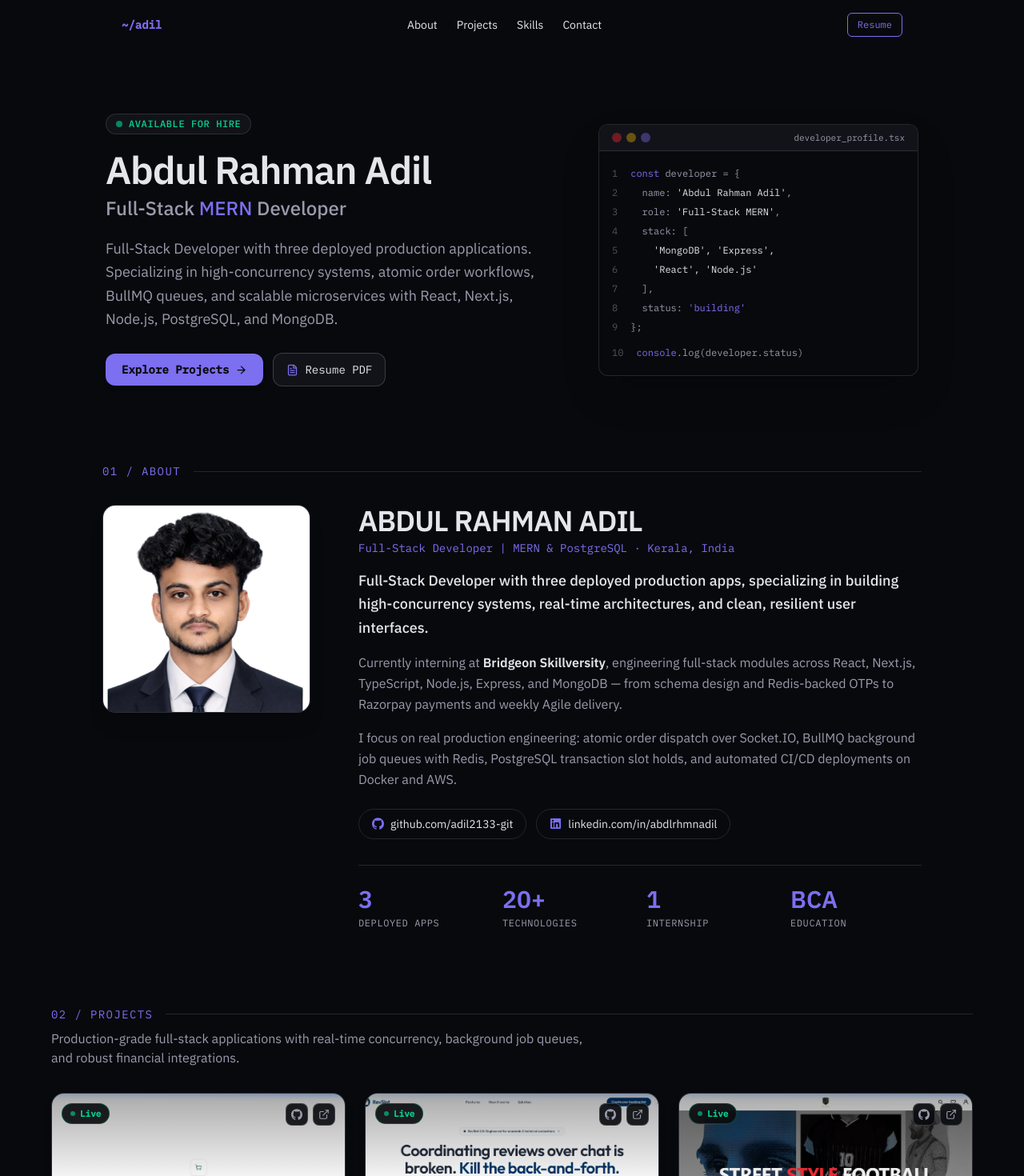
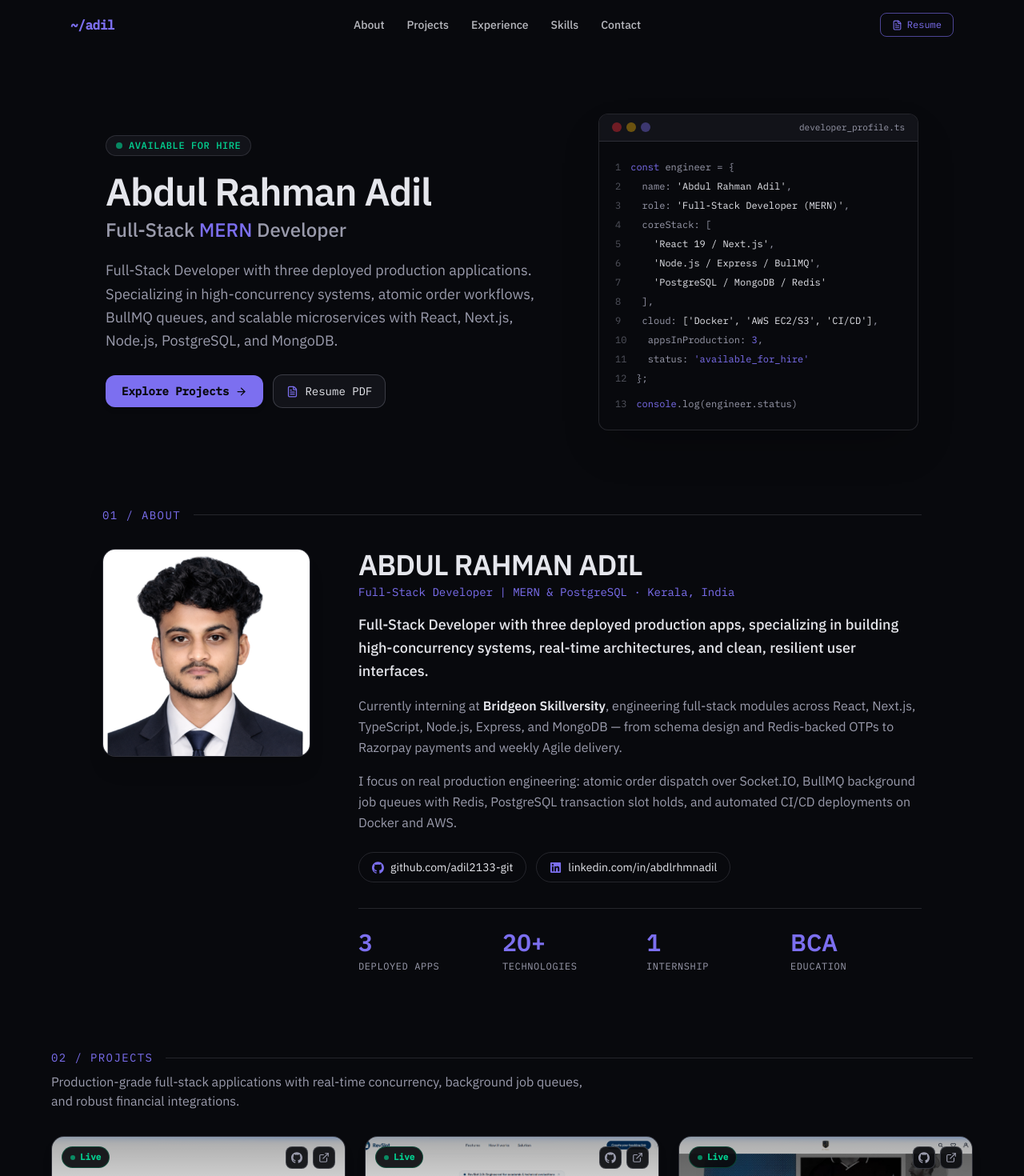
Before and after one commit to adil2133-git/portfolio-website, a Next.js app: page / in a window 1280 px wide. Shown: the top 1470 px of the page at 80% size. Built offline with nearby package versions, Linux system fonts and the light colour scheme.

Commit message:
style(layout): polish header, footer, animations, and site metadata

```diff
--- a/app/layout.tsx
+++ b/app/layout.tsx
@@ -21,13 +21,30 @@ const plexMono = IBM_Plex_Mono({
 export const metadata: Metadata = {
   title: "Abdul Rahman Adil | Full-Stack Developer",
   description:
-    "Portfolio of Abdul Rahman Adil — Full-Stack Developer (MERN) building QuickCart and FUTGEN.",
-  keywords: ["Abdul Rahman Adil", "Full Stack Developer", "MERN Developer", "React", "Next.js"],
+    "Portfolio of Abdul Rahman Adil — Full-Stack Developer (MERN & PostgreSQL) with three deployed production apps: QuickKart, RevSlot, and FUTGEN.",
+  keywords: [
+    "Abdul Rahman Adil",
+    "Full-Stack Developer",
+    "MERN Developer",
+    "React 19",
+    "Next.js",
+    "Node.js",
+    "Express",
+    "PostgreSQL",
+    "MongoDB",
+    "Docker",
+    "AWS",
+    "QuickKart",
+    "RevSlot",
+    "FUTGEN",
+  ],
+  authors: [{ name: "Abdul Rahman Adil" }],
+  creator: "Abdul Rahman Adil",
   openGraph: {
     title: "Abdul Rahman Adil | Full-Stack Developer",
-    description: "Full-Stack Developer (MERN) — QuickCart, FUTGEN, and more.",
-    url: "https://your-domain.com",
-    siteName: "Abdul Rahman Adil",
+    description:
+      "Full-Stack Developer with 3 deployed production platforms: QuickKart, RevSlot, and FUTGEN. Deploys with Docker, AWS, and CI/CD.",
+    siteName: "Abdul Rahman Adil Portfolio",
     type: "website",
   },
 };
@@ -40,9 +57,9 @@ export default function RootLayout({
   return (
     <html
       lang="en"
-      className={`${plexSans.variable} ${plexMono.variable} h-full antialiased`}
+      className={`${plexSans.variable} ${plexMono.variable} h-full antialiased scroll-smooth`}
     >
-      <body className="min-h-full flex flex-col font-sans antialiased">
+      <body className="min-h-full flex flex-col font-sans antialiased overflow-x-hidden">
         <PageLoader>
           <NetworkBackground />
           <Header />
--- a/app/page.tsx
+++ b/app/page.tsx
@@ -8,7 +8,7 @@ import Contact from "@/components/sections/Contact";
 
 export default function Home() {
   return (
-    <main className="flex flex-col items-center gap-24 px-6 py-20">
+    <main className="flex flex-col items-center gap-16 sm:gap-24 px-4 sm:px-6 py-10 sm:py-20 max-w-7xl mx-auto w-full">
       <Hero />
       <AboutIntro />
       <Projects />
--- a/components/CodeCard.tsx
+++ b/components/CodeCard.tsx
@@ -7,22 +7,25 @@ export default function CodeCard() {
           <div className="w-3 h-3 rounded-full bg-yellow-500/40" />
           <div className="w-3 h-3 rounded-full bg-accent/40" />
         </div>
-        <span className="font-mono text-[11px] text-muted">developer_profile.tsx</span>
+        <span className="font-mono text-[11px] text-muted">developer_profile.ts</span>
       </div>
 
-      <div className="p-4 font-mono text-xs text-muted leading-6">
-        <div><span className="text-muted/50 mr-4">1</span><span className="text-accent">const</span> developer = {"{"}</div>
-        <div><span className="text-muted/50 mr-4">2</span>&nbsp;&nbsp;name: <span className="text-foreground">&apos;Abdul Rahman Adil&apos;</span>,</div>
-        <div><span className="text-muted/50 mr-4">3</span>&nbsp;&nbsp;role: <span className="text-foreground">&apos;Full-Stack MERN&apos;</span>,</div>
-        <div><span className="text-muted/50 mr-4">4</span>&nbsp;&nbsp;stack: [</div>
-        <div><span className="text-muted/50 mr-4">5</span>&nbsp;&nbsp;&nbsp;&nbsp;<span className="text-foreground">&apos;MongoDB&apos;, &apos;Express&apos;,</span></div>
-        <div><span className="text-muted/50 mr-4">6</span>&nbsp;&nbsp;&nbsp;&nbsp;<span className="text-foreground">&apos;React&apos;, &apos;Node.js&apos;</span></div>
-        <div><span className="text-muted/50 mr-4">7</span>&nbsp;&nbsp;],</div>
-        <div><span className="text-muted/50 mr-4">8</span>&nbsp;&nbsp;status: <span className="text-accent">&apos;building&apos;</span></div>
-        <div><span className="text-muted/50 mr-4">9</span>{"};"}</div>
+      <div className="p-4 sm:p-5 font-mono text-xs text-muted leading-6 overflow-x-auto">
+        <div><span className="text-muted/50 mr-3">1</span><span className="text-accent">const</span> engineer = {"{"}</div>
+        <div><span className="text-muted/50 mr-3">2</span>&nbsp;&nbsp;name: <span className="text-foreground">&apos;Abdul Rahman Adil&apos;</span>,</div>
+        <div><span className="text-muted/50 mr-3">3</span>&nbsp;&nbsp;role: <span className="text-foreground">&apos;Full-Stack Developer (MERN)&apos;</span>,</div>
+        <div><span className="text-muted/50 mr-3">4</span>&nbsp;&nbsp;coreStack: [</div>
+        <div><span className="text-muted/50 mr-3">5</span>&nbsp;&nbsp;&nbsp;&nbsp;<span className="text-foreground">&apos;React 19 / Next.js&apos;</span>,</div>
+        <div><span className="text-muted/50 mr-3">6</span>&nbsp;&nbsp;&nbsp;&nbsp;<span className="text-foreground">&apos;Node.js / Express / BullMQ&apos;</span>,</div>
+        <div><span className="text-muted/50 mr-3">7</span>&nbsp;&nbsp;&nbsp;&nbsp;<span className="text-foreground">&apos;PostgreSQL / MongoDB / Redis&apos;</span></div>
+        <div><span className="text-muted/50 mr-3">8</span>&nbsp;&nbsp;],</div>
+        <div><span className="text-muted/50 mr-3">9</span>&nbsp;&nbsp;cloud: <span className="text-foreground">[&apos;Docker&apos;, &apos;AWS EC2/S3&apos;, &apos;CI/CD&apos;]</span>,</div>
+        <div><span className="text-muted/50 mr-3">10</span>&nbsp;&nbsp;appsInProduction: <span className="text-accent">3</span>,</div>
+        <div><span className="text-muted/50 mr-3">11</span>&nbsp;&nbsp;status: <span className="text-accent">&apos;available_for_hire&apos;</span></div>
+        <div><span className="text-muted/50 mr-3">12</span>{"};"}</div>
         <div className="mt-2">
-          <span className="text-muted/50 mr-4">10</span>
-          <span className="text-accent">console</span>.log(developer.status)
+          <span className="text-muted/50 mr-3">13</span>
+          <span className="text-accent">console</span>.log(engineer.status)
           <span className="cursor-blink bg-accent w-2 h-4 inline-block ml-1 align-middle" />
         </div>
       </div>
--- a/components/Footer.tsx
+++ b/components/Footer.tsx
@@ -1,15 +1,45 @@
 export default function Footer() {
   return (
-    <footer className="border-t border-muted/20 mt-16">
-      <div className="max-w-5xl mx-auto px-6 py-8 flex flex-col sm:flex-row items-center justify-between gap-4">
-        <span className="font-mono text-xs text-accent">~/adil</span>
-        <span className="font-mono text-xs text-muted">
-          © 2026 Abdul Rahman Adil — Full-Stack MERN
-        </span>
-        <div className="flex gap-4 font-mono text-xs text-muted">
-          <a href="https://github.com/adil2133-git" target="_blank" rel="noopener noreferrer" className="hover:text-accent transition-colors">GitHub</a>
-          <a href="https://www.linkedin.com/in/abdlrhmnadil" target="_blank" rel="noopener noreferrer" className="hover:text-accent transition-colors">LinkedIn</a>
-          <a href="https://leetcode.com/u/adil2133/" target="_blank" rel="noopener noreferrer" className="hover:text-accent transition-colors">LeetCode</a>
+    <footer className="border-t border-muted/20 mt-20 bg-background/60">
+      <div className="max-w-6xl mx-auto px-6 py-10 flex flex-col sm:flex-row items-center justify-between gap-6">
+        <div className="flex flex-col items-center sm:items-start gap-1">
+          <span className="font-mono text-sm text-accent font-semibold">~/adil</span>
+          <span className="font-mono text-xs text-muted">
+            © 2026 Abdul Rahman Adil — Full-Stack Developer
+          </span>
+        </div>
+
+        <div className="flex flex-wrap justify-center gap-6 font-mono text-xs text-muted">
+          <a
+            href="https://github.com/adil2133-git"
+            target="_blank"
+            rel="noopener noreferrer"
+            className="hover:text-accent transition-colors"
+          >
+            GitHub
+          </a>
+          <a
+            href="https://www.linkedin.com/in/abdlrhmnadil"
+            target="_blank"
+            rel="noopener noreferrer"
+            className="hover:text-accent transition-colors"
+          >
+            LinkedIn
+          </a>
+          <a
+            href="https://leetcode.com/u/adil2133/"
+            target="_blank"
+            rel="noopener noreferrer"
+            className="hover:text-accent transition-colors"
+          >
+            LeetCode
+          </a>
+          <a
+            href="mailto:adilaadhy.dev@gmail.com"
+            className="hover:text-accent transition-colors"
+          >
+            Email
+          </a>
         </div>
       </div>
     </footer>
--- a/components/Header.tsx
+++ b/components/Header.tsx
@@ -2,8 +2,20 @@
 
 import { useEffect, useState, useRef } from "react";
 import gsap from "gsap";
+import { Menu, X, FileText } from "lucide-react";
+import { motion, AnimatePresence } from "framer-motion";
+
+const navLinks = [
+  { href: "#about", label: "About" },
+  { href: "#projects", label: "Projects" },
+  { href: "#experience", label: "Experience" },
+  { href: "#skills", label: "Skills" },
+  { href: "#contact", label: "Contact" },
+];
+
 export default function Header() {
   const [scrolled, setScrolled] = useState(false);
+  const [mobileMenuOpen, setMobileMenuOpen] = useState(false);
   const underlineRef = useRef<HTMLDivElement>(null);
 
   function handleNavHover(e: React.MouseEvent<HTMLAnchorElement>) {
@@ -35,36 +47,104 @@ function handleNavLeave() {
 
   return (
     <header
-      className={`sticky top-0 z-50 transition-colors duration-300 ${
-        scrolled ? "bg-background/90 backdrop-blur-sm border-b border-muted/20" : ""
+      className={`sticky top-0 z-50 transition-all duration-300 ${
+        scrolled
+          ? "bg-background/90 backdrop-blur-md border-b border-muted/20 shadow-sm"
+          : "bg-transparent"
       }`}
     >
-      <nav className="flex items-center justify-between px-6 py-4 max-w-5xl mx-auto">
-        <span className="font-mono text-sm text-accent font-bold">~/adil</span>
+      <nav className="flex items-center justify-between px-4 sm:px-6 py-4 max-w-6xl mx-auto">
+        <a
+          href="/"
+          className="font-mono text-sm sm:text-base text-accent font-bold tracking-tight hover:opacity-80 transition-opacity"
+        >
+          ~/adil
+        </a>
 
-       <div className="hidden md:flex items-center gap-6 relative" onMouseLeave={handleNavLeave}>
-  <a href="#about" onMouseEnter={handleNavHover} className="text-sm hover:text-accent transition-colors">About</a>
-  <a href="#projects" onMouseEnter={handleNavHover} className="text-sm hover:text-accent transition-colors">Projects</a>
-  <a href="#skills" onMouseEnter={handleNavHover} className="text-sm hover:text-accent transition-colors">Skills</a>
-  <a href="#contact" onMouseEnter={handleNavHover} className="text-sm hover:text-accent transition-colors">Contact</a>
+        {/* Desktop Navigation */}
+        <div
+          className="hidden md:flex items-center gap-7 relative"
+          onMouseLeave={handleNavLeave}
+        >
+          {navLinks.map((link) => (
+            <a
+              key={link.href}
+              href={link.href}
+              onMouseEnter={handleNavHover}
+              className="text-sm text-foreground/80 hover:text-accent transition-colors font-medium"
+            >
+              {link.label}
+            </a>
+          ))}
           <div
             ref={underlineRef}
-    className="absolute bottom-[-6px] h-[1.5px] bg-accent opacity-0"
+            className="absolute bottom-[-6px] h-[2px] bg-accent opacity-0 rounded-full"
             style={{ left: 0, width: 0 }}
           />
         </div>
 
-        <div className="flex items-center gap-4">
+        {/* Action button & Mobile Toggle */}
+        <div className="flex items-center gap-3">
           <a
             href="/resume.pdf"
             target="_blank"
             rel="noopener noreferrer"
-            className="font-mono text-xs border border-accent text-accent px-3 py-1.5 rounded-md hover:bg-accent/10 transition-colors"
+            className="hidden sm:inline-flex items-center gap-1.5 font-mono text-xs border border-accent/60 text-accent px-3.5 py-1.5 rounded-lg hover:bg-accent/10 transition-colors"
           >
-            Resume
+            <FileText size={13} />
+            <span>Resume</span>
+          </a>
+
+          {/* Mobile Menu Toggle Button */}
+          <button
+            onClick={() => setMobileMenuOpen((prev) => !prev)}
+            aria-label="Toggle navigation menu"
+            className="md:hidden p-2 rounded-lg text-foreground hover:text-accent hover:bg-surface border border-muted/20 transition-colors"
+          >
+            {mobileMenuOpen ? <X size={20} /> : <Menu size={20} />}
+          </button>
+        </div>
+      </nav>
+
+      {/* Mobile Drawer Navigation */}
+      <AnimatePresence>
+        {mobileMenuOpen && (
+          <motion.div
+            initial={{ opacity: 0, height: 0 }}
+            animate={{ opacity: 1, height: "auto" }}
+            exit={{ opacity: 0, height: 0 }}
+            transition={{ duration: 0.25, ease: "easeInOut" }}
+            className="md:hidden bg-surface/95 backdrop-blur-xl border-b border-muted/20 px-6 py-6 flex flex-col gap-4 overflow-hidden"
+          >
+            <div className="flex flex-col gap-3 font-mono text-sm">
+              {navLinks.map((link) => (
+                <a
+                  key={link.href}
+                  href={link.href}
+                  onClick={() => setMobileMenuOpen(false)}
+                  className="py-2 px-3 rounded-lg hover:bg-background/80 hover:text-accent transition-colors flex items-center justify-between"
+                >
+                  <span>{link.label}</span>
+                  <span className="text-muted/40 text-xs">→</span>
+                </a>
+              ))}
+            </div>
+
+            <div className="pt-3 border-t border-muted/20">
+              <a
+                href="/resume.pdf"
+                target="_blank"
+                rel="noopener noreferrer"
+                onClick={() => setMobileMenuOpen(false)}
+                className="flex items-center justify-center gap-2 font-mono text-xs bg-accent text-background font-semibold py-2.5 rounded-lg hover:brightness-110 transition-all"
+              >
+                <FileText size={14} />
+                <span>View Full Resume (PDF)</span>
               </a>
             </div>
-      </nav>
+          </motion.div>
+        )}
+      </AnimatePresence>
     </header>
   );
 }
--- a/components/StaggerReveal.tsx
+++ b/components/StaggerReveal.tsx
@@ -6,18 +6,18 @@ import { ReactNode } from "react";
 const container: Variants = {
   hidden: {},
   show: {
-    transition: { staggerChildren: 0.12 },
+    transition: { staggerChildren: 0.1 },
   },
 };
 
 const item: Variants = {
-  hidden: { opacity: 0, y: 24 },
-  show: { opacity: 1, y: 0, transition: { duration: 0.5, ease: "easeOut" } },
+  hidden: { opacity: 0, y: 16 },
+  show: { opacity: 1, y: 0, transition: { duration: 0.45, ease: "easeOut" } },
 };
 
 export function StaggerContainer({
   children,
-  className,
+  className = "w-full",
 }: {
   children: ReactNode;
   className?: string;
@@ -28,13 +28,23 @@ export function StaggerContainer({
       variants={container}
       initial="hidden"
       whileInView="show"
-      viewport={{ once: true, margin: "-80px" }}
+      viewport={{ once: true, margin: "0px" }}
     >
       {children}
     </motion.div>
   );
 }
 
-export function StaggerItem({ children }: { children: ReactNode }) {
-  return <motion.div variants={item}>{children}</motion.div>;
+export function StaggerItem({
+  children,
+  className,
+}: {
+  children: ReactNode;
+  className?: string;
+}) {
+  return (
+    <motion.div className={className} variants={item}>
+      {children}
+    </motion.div>
+  );
 }
```
Also changed, not shown: components/FadeIn.tsx (+11 -4 lines). Lines whose indentation alone changed are shown as unchanged.
